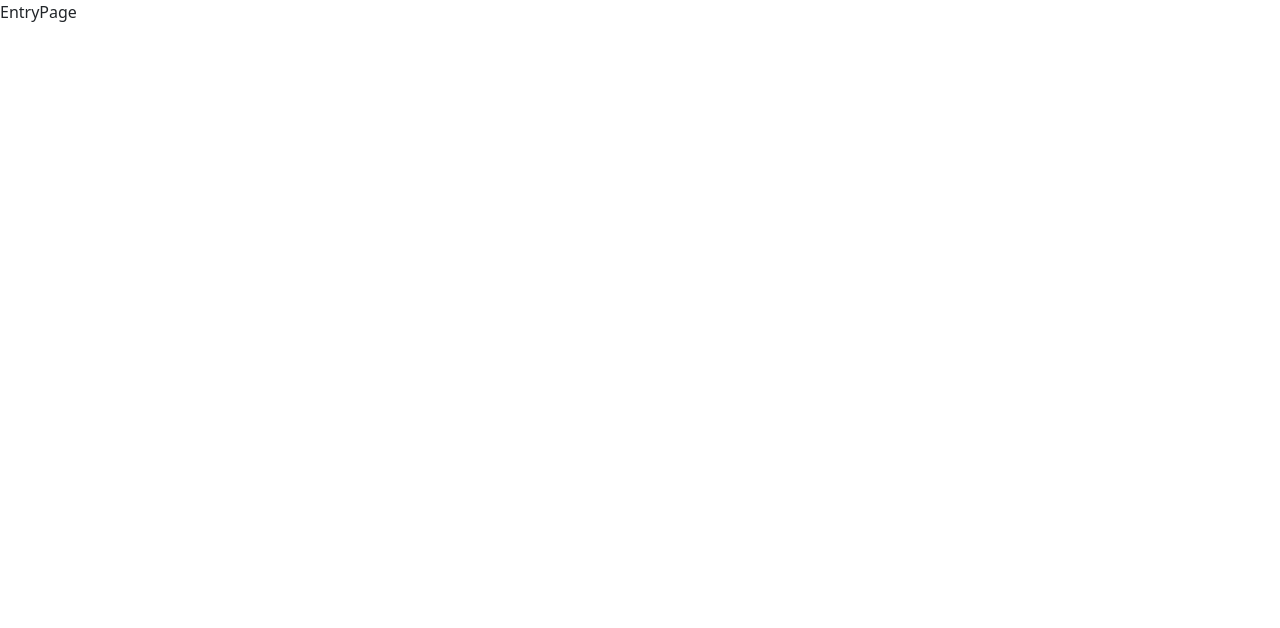
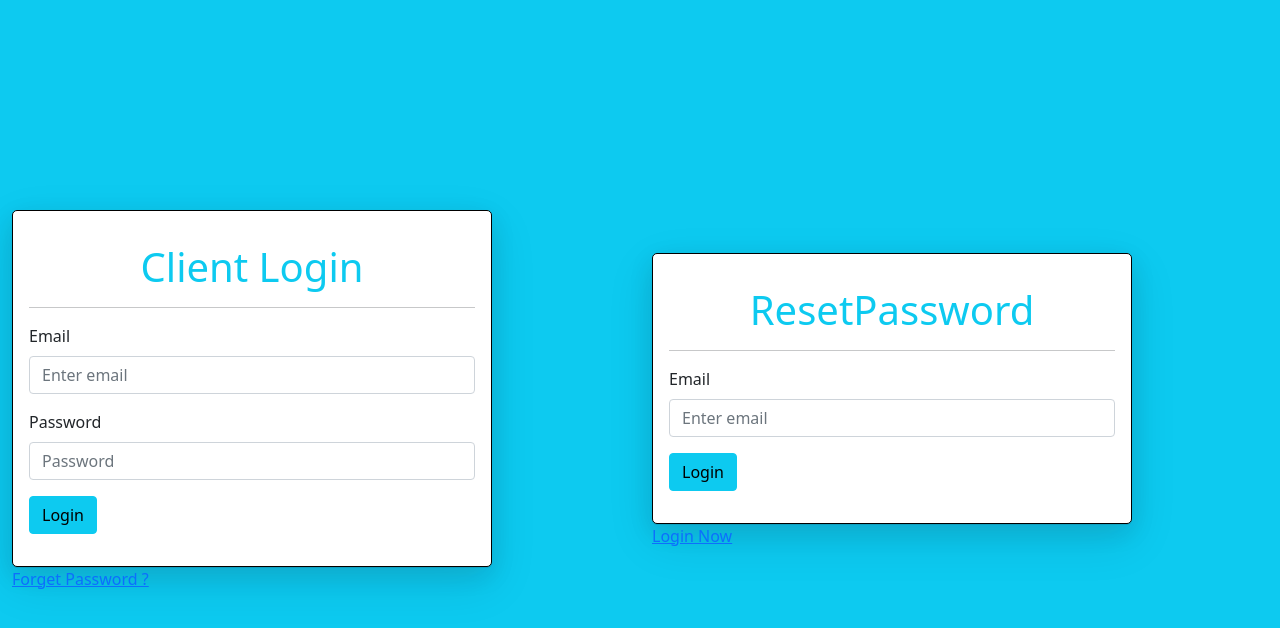
Before and after one commit to UshaKhadkaKapan/ticketsystem, a React (Create React App) app in the folder client/: page / in a window 1280 px wide. Shown: the top 628 px of the page. Built offline with nearby package versions, Linux system fonts and the light colour scheme.

Commit message:
makeing resest password page

```diff
--- a/client/src/App.css
+++ b/client/src/App.css
@@ -1,38 +1,9 @@
-.App {
-  text-align: center;
+.reg-form form {
+  padding: 2rem 1rem;
+  width: 480px;
+  border: 1px solid black;
+  background: white;
+  border-radius: 5px;
+  box-shadow: rgba(17, 17, 26, 0.1) 0px 1px 0px,
+    rgba(17, 17, 26, 0.1) 0px 8px 24px, rgba(17, 17, 26, 0.1) 0px 16px 48px;
 }
-
-.App-logo {
-  height: 40vmin;
-  pointer-events: none;
-}
-
-@media (prefers-reduced-motion: no-preference) {
-  .App-logo {
-    animation: App-logo-spin infinite 20s linear;
-  }
-}
-
-.App-header {
-  background-color: #282c34;
-  min-height: 100vh;
-  display: flex;
-  flex-direction: column;
-  align-items: center;
-  justify-content: center;
-  font-size: calc(10px + 2vmin);
-  color: white;
-}
-
-.App-link {
-  color: #61dafb;
-}
-
-@keyframes App-logo-spin {
-  from {
-    transform: rotate(0deg);
-  }
-  to {
-    transform: rotate(360deg);
-  }
-}
--- /dev/null
+++ b/client/src/components/login/Login.js
@@ -0,0 +1,61 @@
+import React, { useState } from "react";
+import { Container, Row, Col, Form, Button, Alert } from "react-bootstrap";
+
+const Login = () => {
+  const [form, setForm] = useState({});
+
+  const handleOnChange = (e) => {
+    const { name, value } = e.target;
+    setForm({ ...form, [name]: value });
+  };
+
+  const handleOnSubmit = (e) => {
+    e.preventDefault();
+
+    console.log(form);
+    // need to meet the api end point
+  };
+
+  return (
+    <Container className="reg-form">
+      <Row>
+        <Col>
+          <Form className="ml-5" onSubmit={handleOnSubmit}>
+            <h1 className=" text-center text-info ">Client Login </h1>
+            <hr />
+            <Form.Group className="mb-3" controlId="formGroupEmail">
+              <Form.Label>Email</Form.Label>
+              <Form.Control
+                onChange={handleOnChange}
+                name="email"
+                type="email"
+                placeholder="Enter email"
+                required
+              />
+            </Form.Group>
+            <Form.Group className="mb-3" controlId="formGroupPassword">
+              <Form.Label>Password</Form.Label>
+              <Form.Control
+                onChange={handleOnChange}
+                name="password"
+                type="password"
+                placeholder="Password"
+                required
+              />
+            </Form.Group>
+            <Button type="submit" variant="info">
+              Login
+            </Button>
+          </Form>
+        </Col>
+      </Row>
+      <Row>
+        <Col>
+          <a href="">Forget Password ?</a>
+        </Col>
+      </Row>
+    </Container>
+  );
+};
+
+export default Login;
--- /dev/null
+++ b/client/src/components/login/ResetPassword.js
@@ -0,0 +1,52 @@
+import React, { useState } from "react";
+import { Container, Row, Col, Form, Button, Alert } from "react-bootstrap";
+
+const ResetPassword = () => {
+  const [form, setForm] = useState({});
+
+  const handleOnChange = (e) => {
+    const { name, value } = e.target;
+    setForm({ ...form, [name]: value });
+  };
+
+  const handleOnSubmit = (e) => {
+    e.preventDefault();
+
+    console.log(form);
+    // need to meet the api end point
+  };
+
+  return (
+    <Container className="reg-form">
+      <Row>
+        <Col>
+          <Form className="ml-5" onSubmit={handleOnSubmit}>
+            <h1 className=" text-center text-info ">ResetPassword</h1>
+            <hr />
+            <Form.Group className="mb-3" controlId="formGroupEmail">
+              <Form.Label>Email</Form.Label>
+              <Form.Control
+                onChange={handleOnChange}
+                name="email"
+                type="email"
+                placeholder="Enter email"
+                required
+              />
+            </Form.Group>
+
+            <Button type="submit" variant="info">
+              Login
+            </Button>
+          </Form>
+        </Col>
+      </Row>
+      <Row>
+        <Col>
+          <a href="">Login Now</a>
+        </Col>
+      </Row>
+    </Container>
+  );
+};
+
+export default ResetPassword;
--- a/client/src/pages/entry/EntryPage.js
+++ b/client/src/pages/entry/EntryPage.js
@@ -1,7 +1,15 @@
 import React from "react";
+import LoginForm from "../../components/login/Login";
+import ResetPassword from "../../components/login/ResetPassword";
+import "./entry.css";
 
 const EntryPage = () => {
-  return <div>EntryPage</div>;
+  return (
+    <div className="entry-page bg-info">
+      <LoginForm />
+      <ResetPassword />
+    </div>
+  );
 };
 
 export default EntryPage;
--- /dev/null
+++ b/client/src/pages/entry/entry.css
@@ -0,0 +1,6 @@
+.entry-page {
+  height: 100vh;
+  display: flex;
+  justify-content: center;
+  align-items: center;
+}
```
